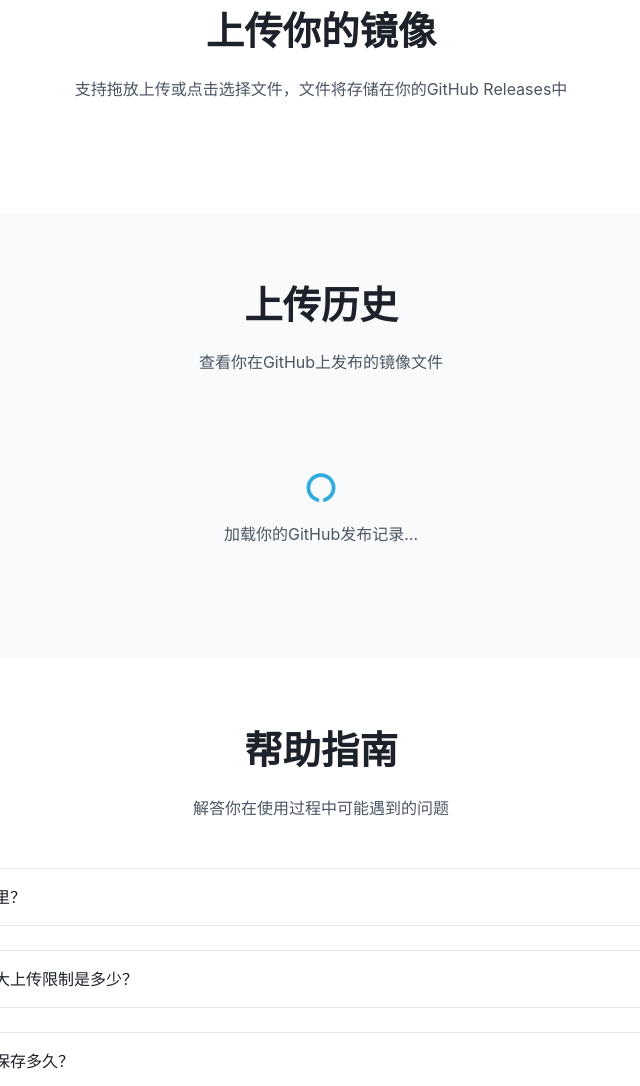
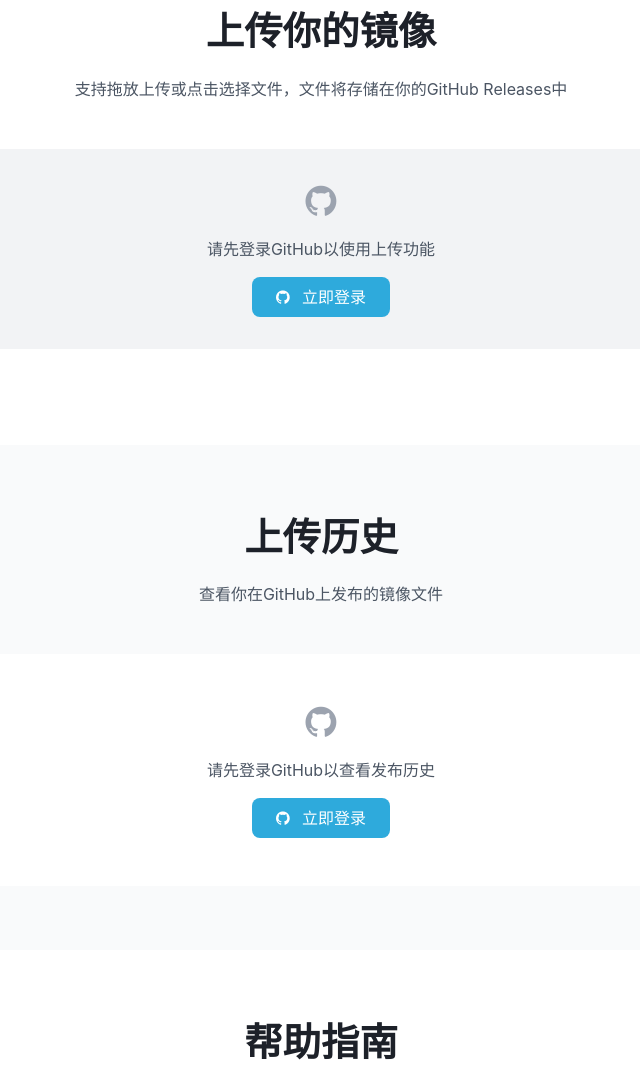
Before and after one commit to WHX11258/xiazai.github.io, a plain HTML site: page index.html in a window 1280 px wide. Shown: the part 521-1607 px from the top of the page, without its empty margins (319-959 px from the left). Drawn offline with nearby package versions, Linux system fonts and the light colour scheme.

Commit message:
Update index.html

```diff
--- a/index.html
+++ b/index.html
@@ -447,9 +447,9 @@
     // GitHub API 基础URL
     const GITHUB_API_BASE = 'https://api.github.com';
     // 你的GitHub OAuth应用客户端ID (需要替换为你自己的)
-    const CLIENT_ID = Iv23liTnrkYA0h3cc8ZG;
+    const CLIENT_ID = 'Iv23liTnrkYA0h3cc8ZG' ;
     // 应用回调URL (需要与GitHub OAuth应用设置一致)
-    const REDIRECT_URI = 'https://whx11258.github.io/xiazai.github.io/callback.html';
+    const REDIRECT_URI = "https://whx11258.github.io/xiazai.github.io/callback.html";
 
     // DOM元素
     const mobileMenuButton = document.getElementById('mobile-menu-button');
```
